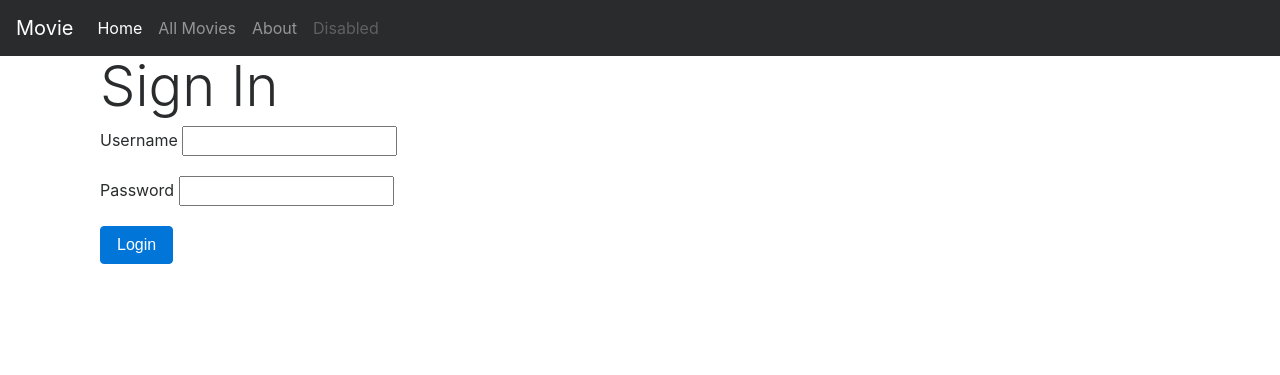
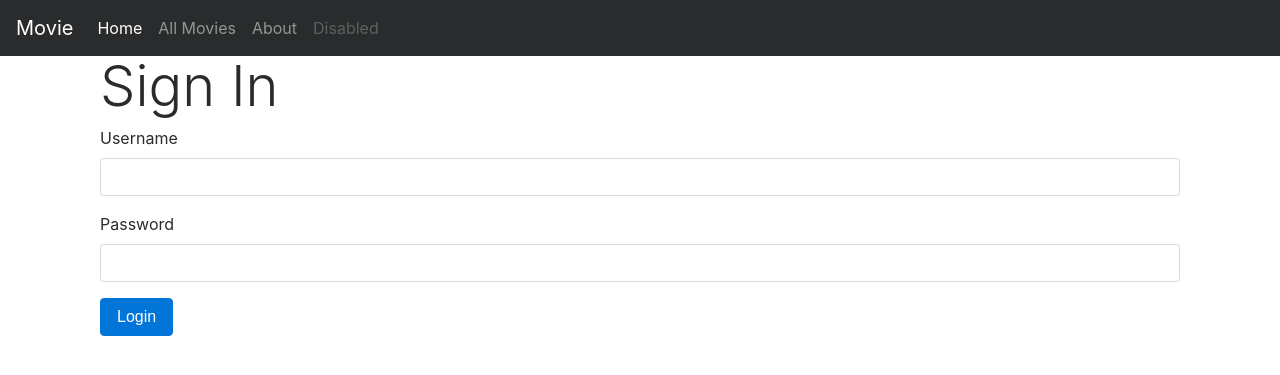
Before and after one commit to edewajosh/movietickets, a Django app: page /login/ in a window 1280 px wide. Shown: the top 375 px of the page. Run offline with Django 3.2, Linux system fonts and the light colour scheme; some libraries are stand-ins or nearby versions.

Commit message:
Login Page

```diff
--- a/movieticket/templates/registration/login.html
+++ b/movieticket/templates/registration/login.html
@@ -6,11 +6,11 @@
             {% csrf_token %}
             <div class="form-group">
                 <label>Username</label>
-                <input type="text" name="username">
+                <input class="form-control"type="text" name="username">
             </div>
             <div class="form-group">
                 <label>Password</label>
-                <input type="password" name="password">
+                <input class="form-control" type="password" name="password">
             </div>
              <button class="btn btn-primary" type="submit">Login</button>
          </form>
```
